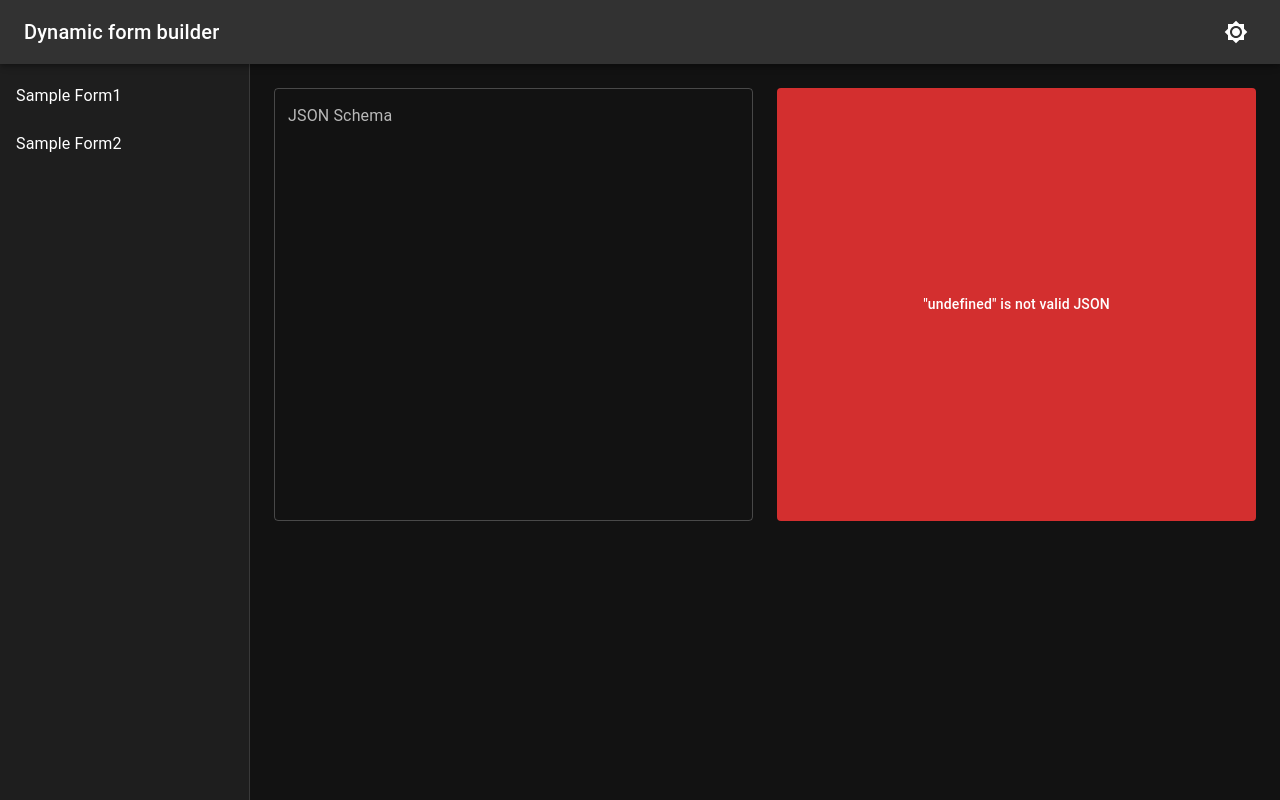
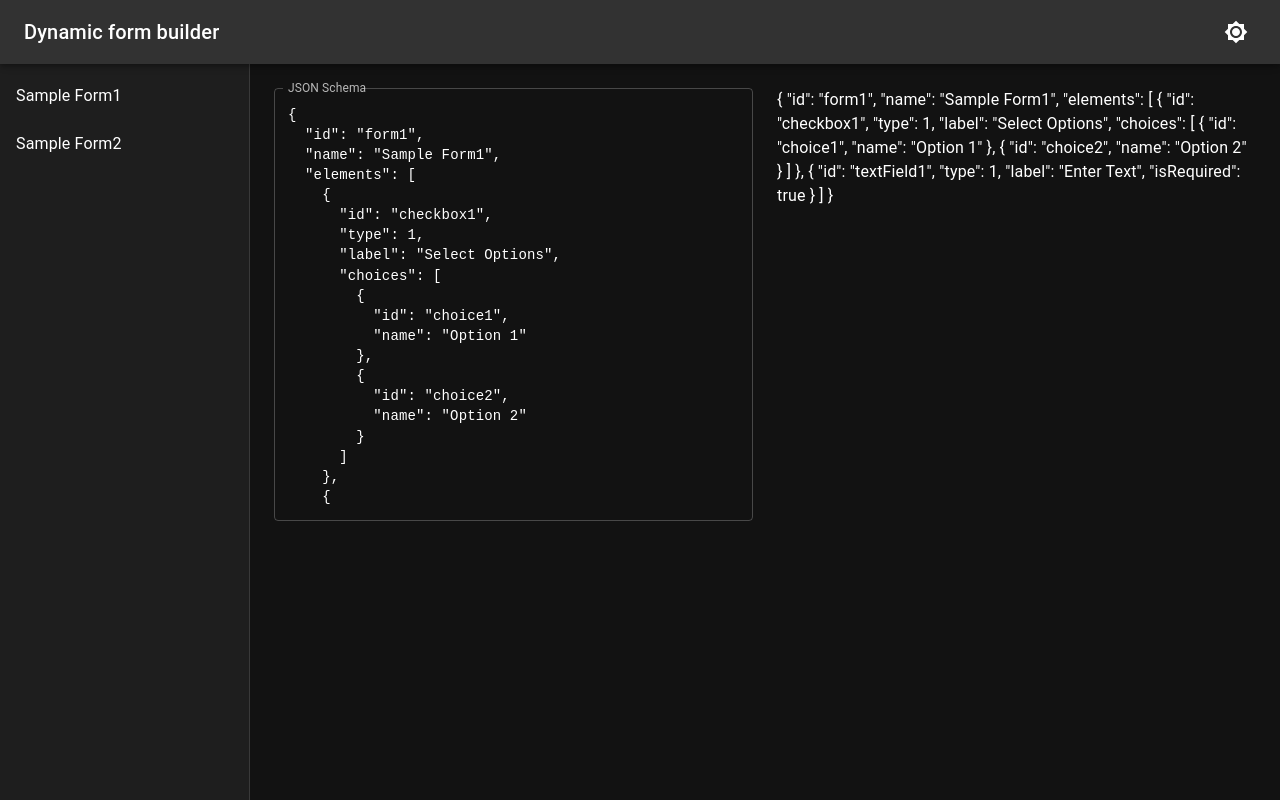
Before and after one commit to moodizone/forminator, a React (Vite) app: page /form1 in a window 1280 px wide. Built offline with nearby package versions, Linux system fonts and the light colour scheme.

Commit message:
🚧 sync state and url

```diff
--- a/src/components/Form/FormBuilder.tsx
+++ b/src/components/Form/FormBuilder.tsx
@@ -4,27 +4,27 @@ import { Grid } from "@mui/material";
 import Alert from "../Alert/Alert";
 
 interface PropsType {
-  deferredValue: string;
+  stringifyForm: string;
 }
 
-function FormBuilder({ deferredValue }: PropsType) {
+function FormBuilder({ stringifyForm }: PropsType) {
   const [error, setError] = React.useState<string | null>(null);
+  const deferredSchema = React.useDeferredValue(stringifyForm);
 
   React.useEffect(() => {
     try {
-      JSON.parse(deferredValue);
       setError(null);
     } catch (error) {
       if (error instanceof Error) {
         setError(error.message);
       } else {
-        setError("Something went wrong, that's all we know");
+        setError("Something went wrong, that's all we know!");
       }
     }
-  }, [deferredValue]);
+  }, [stringifyForm]);
   return (
     <Grid item xs={12} md={6}>
-      {error ? <Alert message={error} /> : deferredValue}
+      {error ? <Alert message={error} /> : deferredSchema}
     </Grid>
   );
 }
--- a/src/components/Form/JSONEditor.tsx
+++ b/src/components/Form/JSONEditor.tsx
@@ -2,11 +2,17 @@ import * as React from "react";
 import { TextField } from "@mui/material";
 
 interface PropsType {
+  stringifyForm: string;
   setDeferredValue(str: string): void;
 }
 
-function JSONEditor({ setDeferredValue }: PropsType) {
+function JSONEditor({ setDeferredValue, stringifyForm }: PropsType) {
   const [jsonSchema, setJsonSchema] = React.useState<string>("");
+
+  // reflect the outer changes to the internal state
+  React.useEffect(() => {
+    setJsonSchema(stringifyForm);
+  }, [stringifyForm]);
 
   // improve performance by reducing the number of
   // times the emit logic is called during rapid input changes
--- a/src/layout/Content.tsx
+++ b/src/layout/Content.tsx
@@ -10,10 +10,12 @@ function Content() {
   const { getForm } = useFormSlice();
   const form = getForm(id);
 
-  // id present however can't find correspond form
+  // id present however can't find correspond form data
   if (id && !form) {
     return <Navigate to={"/404"} />;
   } else {
+    const stringifyForm = JSON.stringify(form ?? {}, null, 2);
+
     return (
       <Box
         component="main"
@@ -29,9 +31,12 @@ function Content() {
       >
         <Grid container spacing={3}>
           <Grid item xs={12} md={6}>
-            <JSONEditor />
+            <JSONEditor
+              stringifyForm={stringifyForm}
+              setDeferredValue={() => void 0}
+            />
           </Grid>
-          <FormBuilder />
+          <FormBuilder stringifyForm={stringifyForm} />
         </Grid>
       </Box>
     );
```
